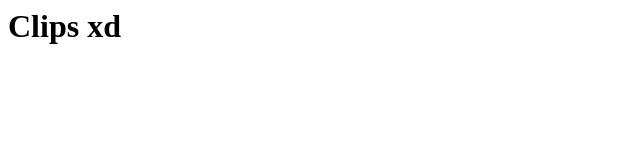
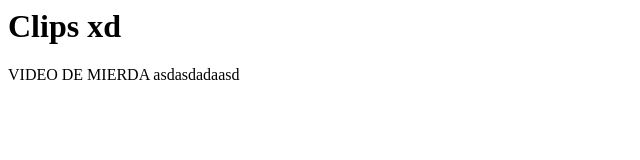
Before and after one commit to V1Marlo/Clipsxd.github.io, a plain HTML site: page index.html in a window 1280 px wide. Shown: the whole page, without its empty margins (0-640 px from the left). Drawn offline with Linux system fonts and the light colour scheme.

Commit message:
Update index.html

```diff
--- a/index.html
+++ b/index.html
@@ -1 +1,4 @@
 <h1>Clips xd</h1>
+<html> VIDEO DE MIERDA
+
+<head> asdasdadaasd</head></html>
```
